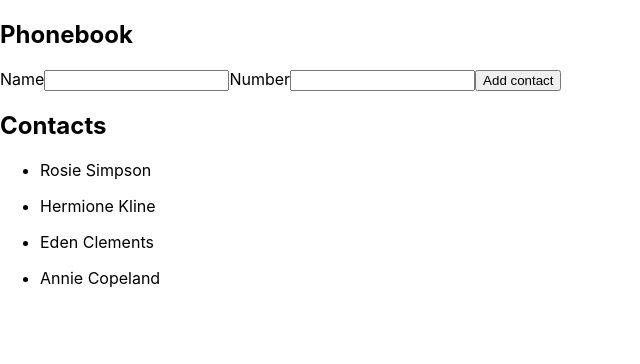
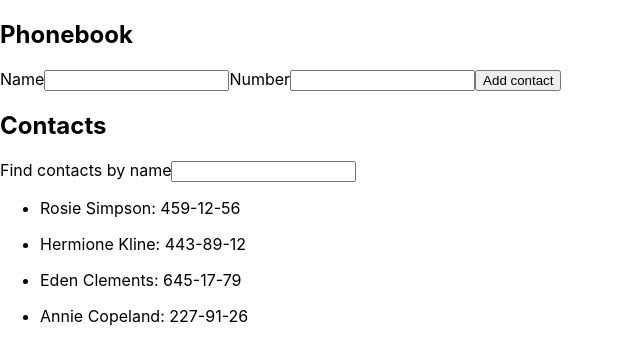
Before and after one commit to OlhaNekrylova/goit-react-hw-02-phonebook, a React (Create React App) app: page / in a window 1280 px wide. Shown: the top 364 px of the page, without its empty margins (0-640 px from the left). Built offline with nearby package versions, Linux system fonts and the light colour scheme.

Commit message:
component Filter

```diff
--- a/src/components/App.jsx
+++ b/src/components/App.jsx
@@ -1,6 +1,7 @@
 import React from 'react';
 import Section from './Section/Section';
 import Phonebook from './Phonebook/Phonebook';
+import Filter from './Filter/Filter';
 import ContactsList from './ContactsList/ContactsList';
 // import { nanoid } from 'nanoid';
 
@@ -28,6 +29,7 @@ class App extends React.Component {
       </Section>
       <Section
         title={'Contacts'}>
+        <Filter onChange={this.handleChange}/>
         <ContactsList
           contacts={this.state.contacts}
         />
--- a/src/components/Contact/Contact.jsx
+++ b/src/components/Contact/Contact.jsx
@@ -2,20 +2,21 @@ import PropTypes from 'prop-types';
 // import { nanoid } from 'nanoid';
 import css from './Contact.module.css';
 
-const Contact = ({ name, id }) => {
+const Contact = ({ id, name, number }) => {
     // const id = nanoid();
     return (
         <li
             key={id}
             className={css.item}>
-            <p className={css.name}>{name}</p>
+            <p className={css.info}>{name}: {number}</p>
         </li>
     );
 };
 
 Contact.propTypes = {
+    id: PropTypes.string.isRequired,
     name: PropTypes.string.isRequired,
-    id: PropTypes.string.isRequired,
+    number: PropTypes.number.isRequired,
 };
 
 export default Contact;
--- a/src/components/ContactsList/ContactsList.jsx
+++ b/src/components/ContactsList/ContactsList.jsx
@@ -6,10 +6,11 @@ import css from './ContactsList.module.css';
 const ContactsList = ({contacts}) => {
     return (
         <ul className={css.contactsList}>
-            {contacts.map(({name, id}) => (
+            {contacts.map(({ id, name, number }) => (
                 <Contact
                     key={id}
                     name={name}
+                    number={number}
                 />
             ))}
         </ul>
--- /dev/null
+++ b/src/components/Filter/Filter.jsx
@@ -0,0 +1,38 @@
+import React from 'react';
+// import PropTypes from 'prop-types';
+import css from './Filter.module.css';
+
+class Filter extends React.Component {
+    state = {
+        name: " ",
+    }
+
+    handleChange = e => {
+        const {name, value} = e.currentTarget;
+        this.setState({[name]: value});
+    };
+
+    filterContact = (name) => {
+        this.setState(prevState => ({
+            contacts: prevState.contacts.filter (contact => this.state.name === e.currentTarget.name),
+        }))
+
+    }
+
+    render () {
+        return (
+            <label>
+                Find contacts by name
+                <input
+                    type="text"
+                        // name="name"
+                        // pattern="^[a-zA-Zа-яА-Я]+(([' -][a-zA-Zа-яА-Я ])?[a-zA-Zа-яА-Я]*)*$"
+                        // title="Name may contain only letters, apostrophe, dash and spaces. For example Adrian, Jacob Mercer, Charles de Batz de Castelmore d'Artagnan"
+                        // required
+                />
+            </label>
+        );
+    };
+};
+
+export default Filter;
```
Also changed, not shown: src/components/Filter/Filter.module.css (added).
